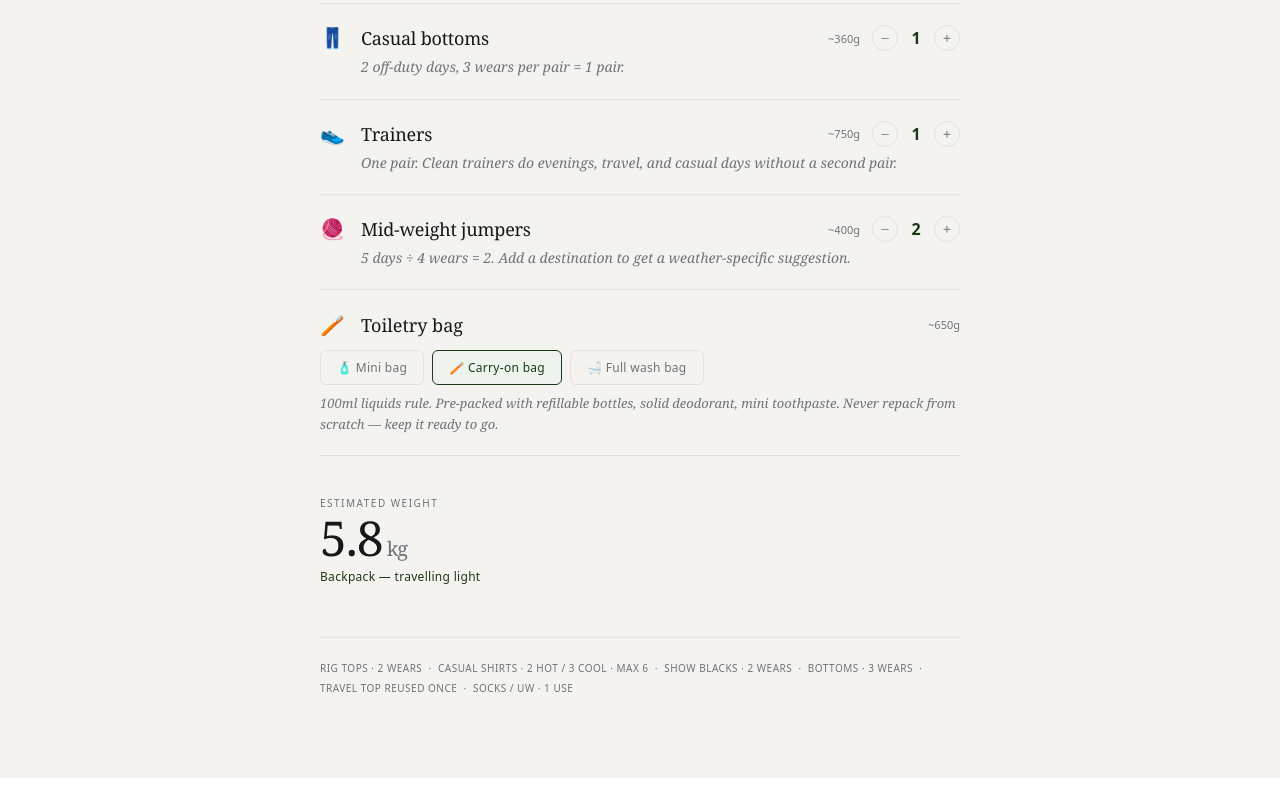
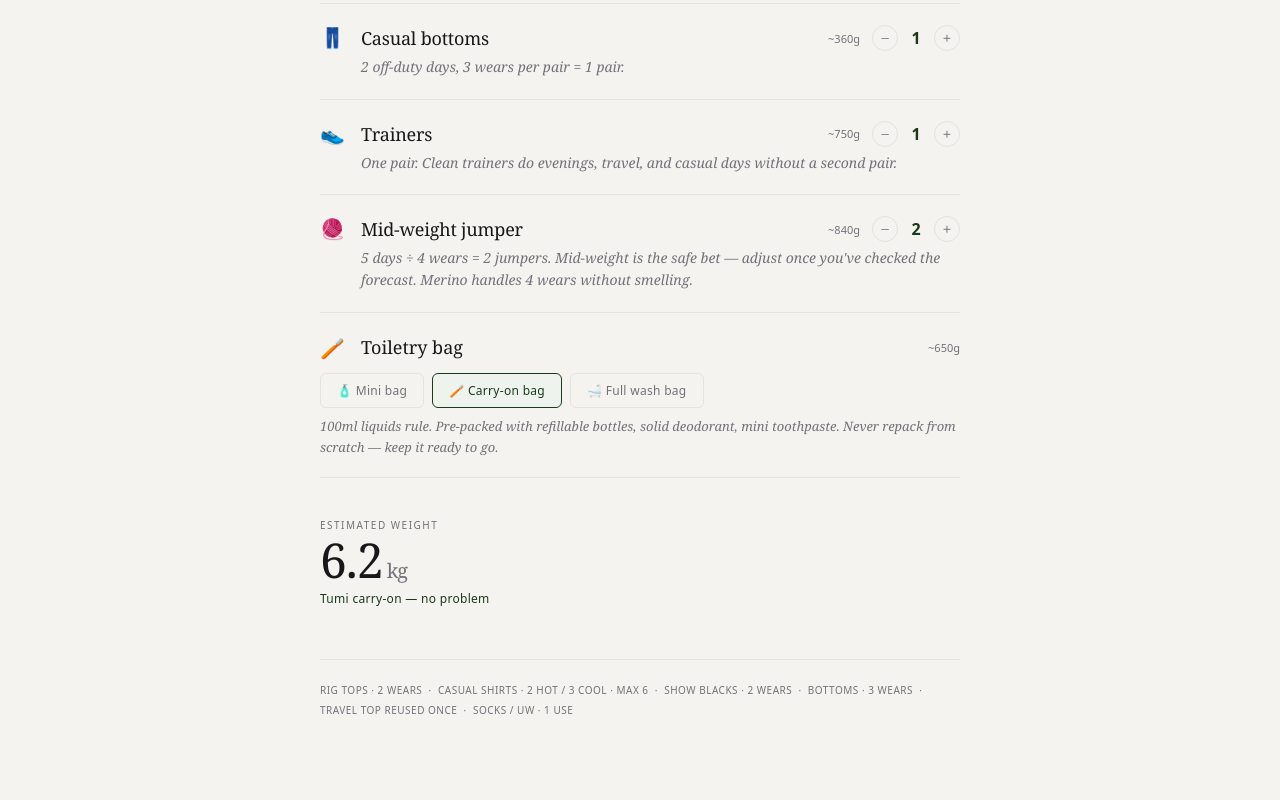
Before and after one commit to domissoundco/roadiepack, a Next.js app: page / in a window 1280 px wide. Shown: the part 1709-2509 px from the top of the page. Before the commit the page ends 2487 px from the top, so only its background shows below. Built offline with nearby package versions, Linux system fonts and the light colour scheme; no server answers.

Commit message:
Add files via upload

```diff
--- a/src/app/packing.js
+++ b/src/app/packing.js
@@ -294,9 +294,9 @@ function buildAdvisory({ totalDays, workDays, mode, band, weather }) {
     });
   }
 
-  // JUMPERS — 4 wears each across the whole trip (work evenings + days off).
-  // You wear a jumper in the evenings regardless of whether it's a work day.
-  // So: totalDays ÷ 4, not just off-duty days.
+  // JUMPERS — always suggested, weather drives the weight/type.
+  // Rule: totalDays ÷ 4 wears per jumper. Merino handles 4 wears without issue.
+  // You wear a jumper in the evening on work days AND days off.
   const jumperQty = Math.max(1, Math.ceil(totalDays / 4));
 
   if (isHot) {
@@ -307,20 +307,20 @@ function buildAdvisory({ totalDays, workDays, mode, band, weather }) {
     });
   } else if (isWarm) {
     cards.push({
-      category: `Lightweight jumper${jumperQty > 1 ? "s" : ""}`, qty: jumperQty, emoji: "🧥",
-      reason: `${totalDays} days ÷ 4 wears per jumper = ${jumperQty}. Warm days, cooler evenings — a merino or fine-knit lightweight jumper. Smart enough for dinner, 4 wears without question.`,
+      category: "Lightweight jumper", qty: jumperQty, emoji: "🧥",
+      reason: `${totalDays} days ÷ 4 wears = ${jumperQty} jumper${jumperQty > 1 ? "s" : ""}. Warm days, cooler evenings — merino or fine-knit. Smart enough for dinner.`,
       weight: 340 * jumperQty,
     });
-  } else if (isMild) {
+  } else if (isMild || unknown) {
     cards.push({
-      category: `Mid-weight jumper${jumperQty > 1 ? "s" : ""}`, qty: jumperQty, emoji: "🧶",
-      reason: `${totalDays} days ÷ 4 wears per jumper = ${jumperQty}. Mild evenings need a proper mid-weight knit. Merino handles 4 wears without smelling.`,
+      category: "Mid-weight jumper", qty: jumperQty, emoji: "🧶",
+      reason: `${totalDays} days ÷ 4 wears = ${jumperQty} jumper${jumperQty > 1 ? "s" : ""}. ${isMild ? "Mild evenings need a proper mid-weight knit." : "Mid-weight is the safe bet — adjust once you've checked the forecast."} Merino handles 4 wears without smelling.`,
       weight: 420 * jumperQty,
     });
   } else if (isCool) {
     cards.push({
-      category: `Jumper / knitwear`, qty: jumperQty, emoji: "🧶",
-      reason: `${totalDays} days ÷ 4 wears per jumper = ${jumperQty}. Under a jacket, over a shirt — looks put together. Merino is your friend here.`,
+      category: "Jumper / knitwear", qty: jumperQty, emoji: "🧶",
+      reason: `${totalDays} days ÷ 4 wears = ${jumperQty} jumper${jumperQty > 1 ? "s" : ""}. Under a jacket, over a shirt — looks put together. Merino is your friend.`,
       weight: 480 * jumperQty,
     });
     cards.push({
@@ -330,8 +330,8 @@ function buildAdvisory({ totalDays, workDays, mode, band, weather }) {
     });
   } else if (isCold) {
     cards.push({
-      category: `Heavy knit jumper${jumperQty > 1 ? "s" : ""}`, qty: jumperQty, emoji: "🧶",
-      reason: `${totalDays} days ÷ 4 wears per jumper = ${jumperQty}. Heavy merino or wool. Under the coat, over a shirt — works for an evening indoors without the coat on.`,
+      category: "Heavy knit jumper", qty: jumperQty, emoji: "🧶",
+      reason: `${totalDays} days ÷ 4 wears = ${jumperQty} jumper${jumperQty > 1 ? "s" : ""}. Heavy merino or wool. Under the coat, over a shirt — good for an evening indoors without the coat on.`,
       weight: 600 * jumperQty,
     });
     cards.push({
@@ -343,13 +343,6 @@ function buildAdvisory({ totalDays, workDays, mode, band, weather }) {
       category: "Base layer top", qty: 1, emoji: "🧤",
       reason: "Thin merino thermal under everything. Merino handles 3+ wears without smelling.",
       weight: WEIGHTS["Base layer top"],
-    });
-  } else if (unknown) {
-    // No weather yet — suggest a mid-weight jumper as a sensible default
-    cards.push({
-      category: `Mid-weight jumper${jumperQty > 1 ? "s" : ""}`, qty: jumperQty, emoji: "🧶",
-      reason: `${totalDays} days ÷ 4 wears = ${jumperQty}. Add a destination to get a weather-specific suggestion.`,
-      weight: 420 * jumperQty,
     });
   }
 
```
